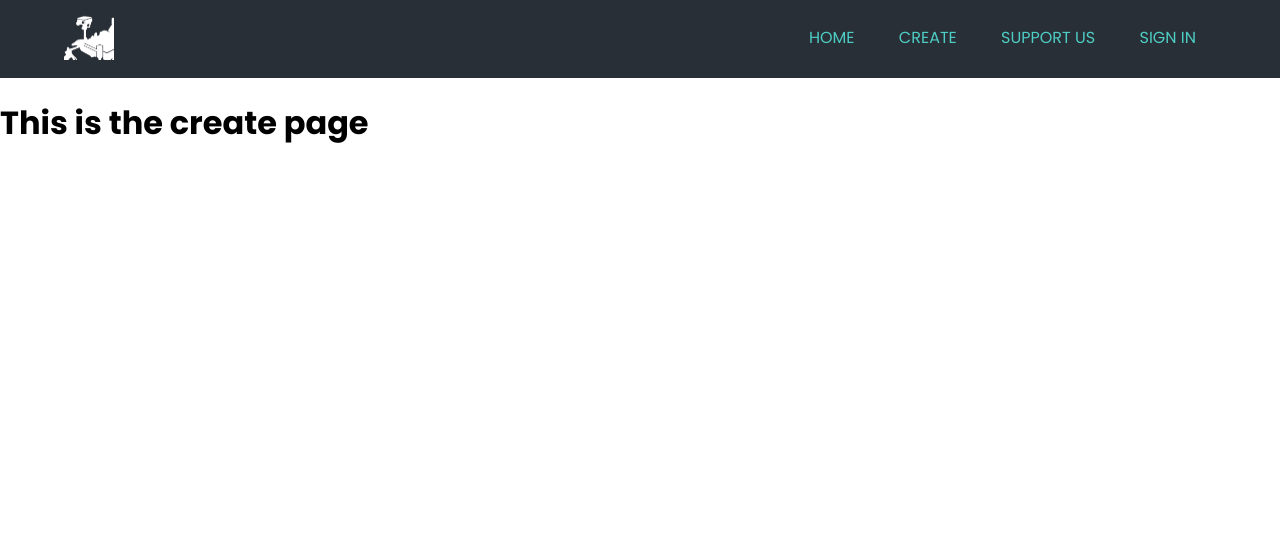
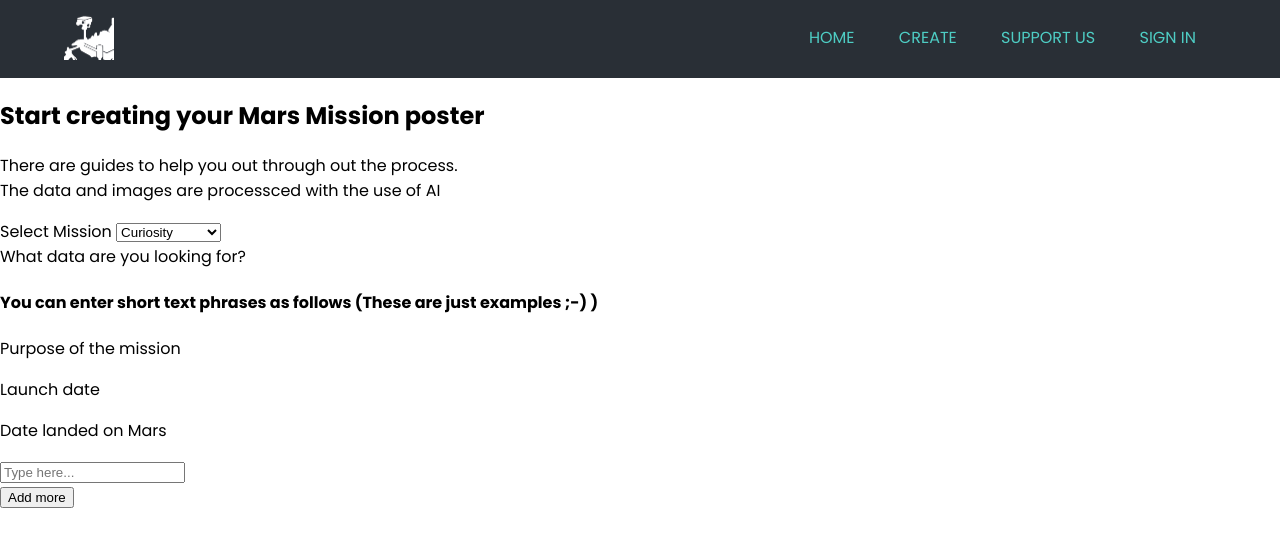
Before and after one commit to SA-Tester/Martian-Poster-Generator, a Flask app: page /create in a window 1280 px wide. Shown: the top 547 px of the page. Run offline with Flask 2, Linux system fonts and the light colour scheme.

Commit message:
Update create.html

```diff
--- a/Marsapp/templates/create.html
+++ b/Marsapp/templates/create.html
@@ -1,4 +1,37 @@
 {% extends "layout.html" %}
 {% block content %}
-    <h1>This is the create page</h1>
+<section class="crt_heading">
+    <h1>Start creating your Mars Mission poster</h1>
+    <p>There are guides to help you out through out the process.<br>The data and images are processced with the use of
+        AI</p>
+</section>
+<section>
+    <div class="crt_form">
+        <form>
+            <div class="box">
+                <label for="mission">Select Mission</label>
+                <select name="mission" id="mission">
+                    <option value="1">Curiosity</option>
+                    <option value="2">Spirit</option>
+                    <option value="3">Perseverance</option>
+            </div>
+            </select>
+            <div class="box">
+                <label for="data">What data are you looking for?</label>
+                <div class="example">
+                    <h4>You can enter short text phrases as follows (These are just examples ;-) )</h4>
+                    <p>Purpose of the mission</p>
+                    <p>Launch date</p>
+                    <p>Date landed on Mars</p>
+                </div>
+                <div class="field">
+                    <input type="text" id="data" name="data[]" placeholder="Type here...">
+                </div>
+                <div>
+                    <button class="addbtn" onclick="add_field()">Add more</button>
+                </div>
+            </div>
+        </form>
+    </div>
+</section>
 {% endblock %}
```
